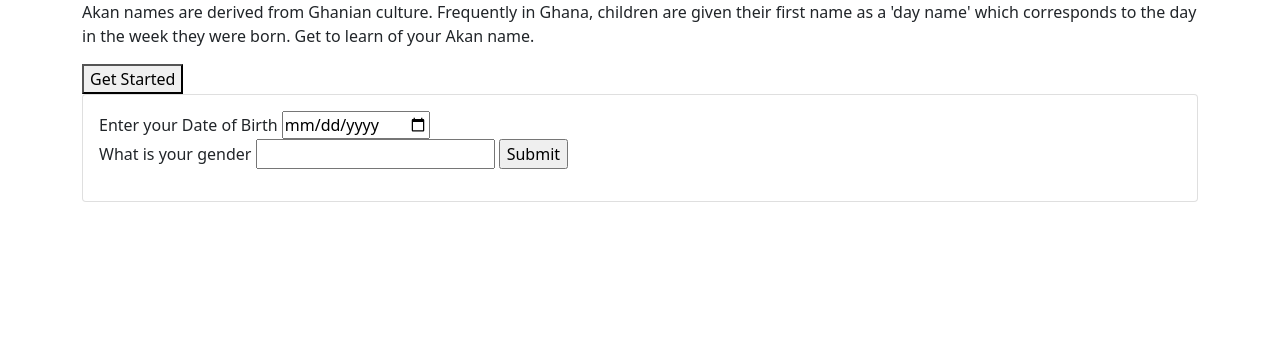
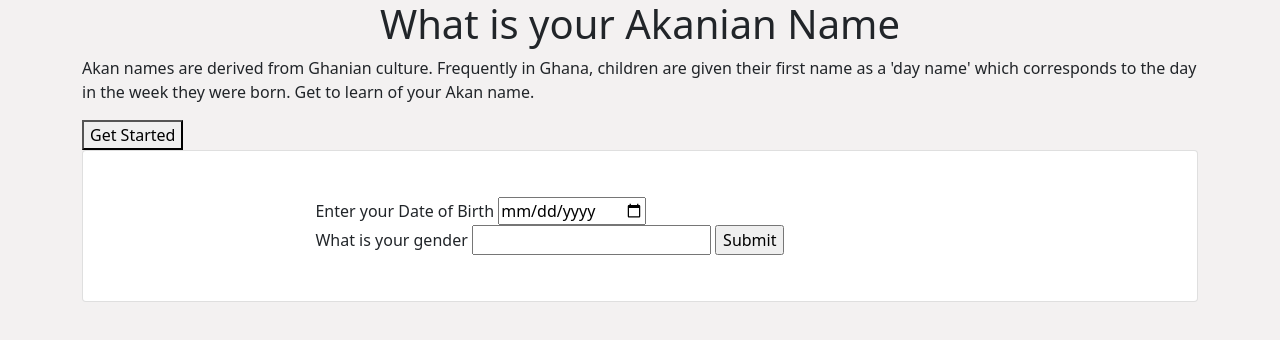
Before and after one commit to Samuel-Abusa/week2-javascript-project, a plain HTML site: page index.html in a window 1280 px wide. Drawn offline with nearby package versions, Linux system fonts and the light colour scheme.

Commit message:
added new css styles and centered the form inside the card div

```diff
--- a/index.html
+++ b/index.html
@@ -5,10 +5,12 @@
   <meta http-equiv="X-UA-Compatible" content="IE=edge">
   <meta name="viewport" content="width=device-width, initial-scale=1.0">
   <link rel="stylesheet" href="css/bootstrap.css">
+  <link rel="stylesheet" href="jsPractice.css">
   <title>Document</title>
 </head>
 <body>
   <div class="container">
+      <h1>What is your Akanian Name</h1>
     <p>
       Akan names are derived from Ghanian culture. Frequently in Ghana, children are given their first name as a 'day name' which corresponds to the day in the week they were born. Get to learn of your Akan name.
     </p>
--- a/jsPractice.css
+++ b/jsPractice.css
@@ -0,0 +1,10 @@
+body{
+  background: rgb(243, 241, 241);
+}
+h1{
+  text-align: center;
+}
+form{
+  width: 60%;
+  margin: 30px auto;
+}
```
